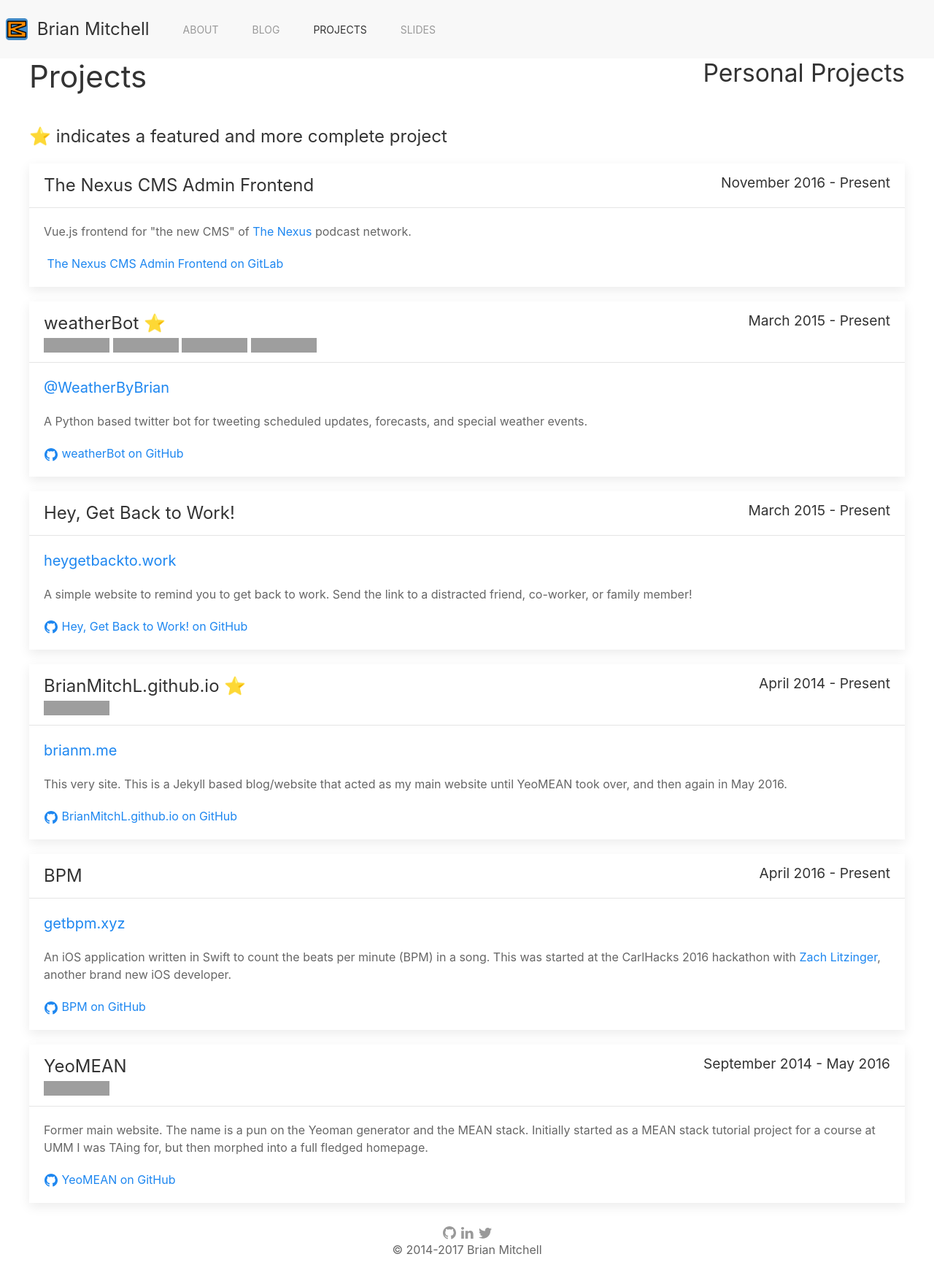
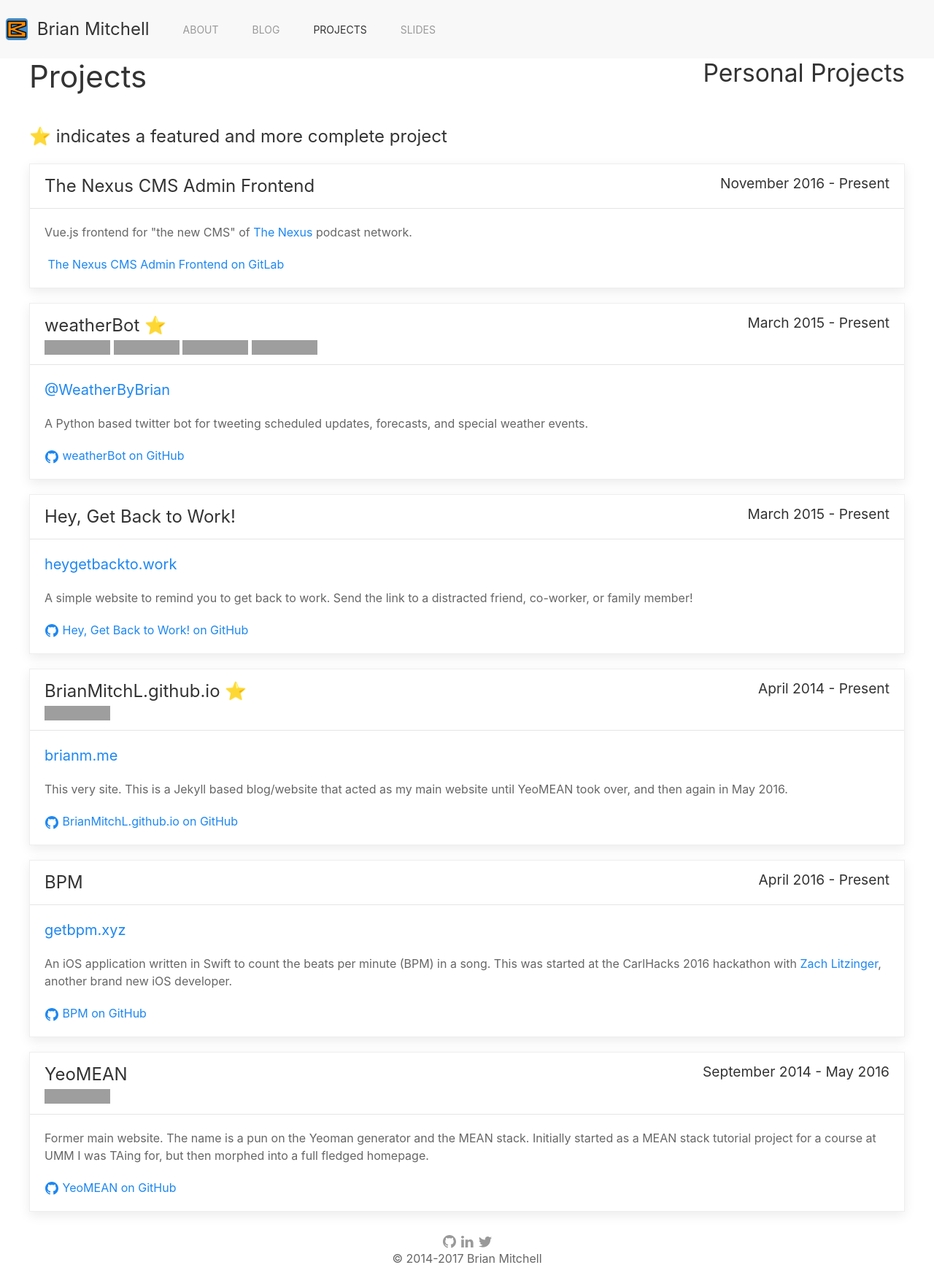
Before and after one commit to BrianMitchL/brianm.me, a Jekyll site: the page built from projects.html, in a window 1280 px wide. Shown: the whole page at 73% size. Built offline with Jekyll 4.4.1, drawn with Linux system fonts in a browser that asks for light colours; nearby versions of some CDN libraries; emoji names are drawn with the system emoji font; grey boxes are pictures that could not be loaded.

Commit message:
Update UIkit

```diff
--- a/_includes/head.html
+++ b/_includes/head.html
@@ -1,7 +1,7 @@
 <meta http-equiv="content-type" content="text/html; charset=utf-8">
 <meta name="viewport" content="width=device-width, initial-scale=1">
 <link rel="shortcut icon" href="/assets/images/favicon.ico">
-<link rel="stylesheet" href="https://cdnjs.cloudflare.com/ajax/libs/uikit/3.0.0-beta.22/css/uikit.min.css" integrity="sha256-WZX0w7unmRflHho/IHuJeySg9Dg0rySaHKxejAVFgA8=" crossorigin="anonymous" />
+<link rel="stylesheet" href="https://cdnjs.cloudflare.com/ajax/libs/uikit/3.0.0-beta.25/css/uikit.min.css" integrity="sha256-sdxv8CQQ92gSLiG+DfiUKAaesCs2Fr67nsSgolUBOdM=" crossorigin="anonymous" />
 {% if page.fontawesome %}<link href="https://maxcdn.bootstrapcdn.com/font-awesome/4.7.0/css/font-awesome.min.css" rel="stylesheet" integrity="sha384-wvfXpqpZZVQGK6TAh5PVlGOfQNHSoD2xbE+QkPxCAFlNEevoEH3Sl0sibVcOQVnN" crossorigin="anonymous">{% endif %}
 <link rel="stylesheet" href="/assets/css/style.css" type="text/css">
 {% if page.url == '/' %}<style>html{background:#232323;}footer{color:#999;}footer a:hover{color:#ddd!important;}</style>{% endif %}
--- a/_includes/scripts.html
+++ b/_includes/scripts.html
@@ -1,3 +1,3 @@
 <script src="https://cdnjs.cloudflare.com/ajax/libs/jquery/3.2.1/jquery.min.js" integrity="sha256-hwg4gsxgFZhOsEEamdOYGBf13FyQuiTwlAQgxVSNgt4=" crossorigin="anonymous"></script>
-<script src="https://cdnjs.cloudflare.com/ajax/libs/uikit/3.0.0-beta.22/js/uikit.min.js" integrity="sha256-ZfxNpEyIHFt0qMdwt/+cIhDnyZCykGkVd1uNz6TU/jY=" crossorigin="anonymous"></script>
-<script src="https://cdnjs.cloudflare.com/ajax/libs/uikit/3.0.0-beta.22/js/uikit-icons.min.js" integrity="sha256-BtKiVFqAoEVJYnSoG1tt98EQ11R3QjUCB9AtrW+66wo=" crossorigin="anonymous"></script>
+<script src="https://cdnjs.cloudflare.com/ajax/libs/uikit/3.0.0-beta.25/js/uikit.min.js" integrity="sha256-VquDDUpGpzRUyIJt3y+t10jFhIr3QKXPwN/RZ+b78qA=" crossorigin="anonymous"></script>
+<script src="https://cdnjs.cloudflare.com/ajax/libs/uikit/3.0.0-beta.25/js/uikit-icons.min.js" integrity="sha256-TG4xmp5D6v8TW2j+xz8OSo1GVDvwM6Gl3FGVTUCHLQM=" crossorigin="anonymous"></script>
--- a/assets/css/_sass/_global.scss
+++ b/assets/css/_sass/_global.scss
@@ -89,3 +89,7 @@
     float: right
   }
 }
+
+.uk-card {
+  border: 1px solid #eee;
+}
```
